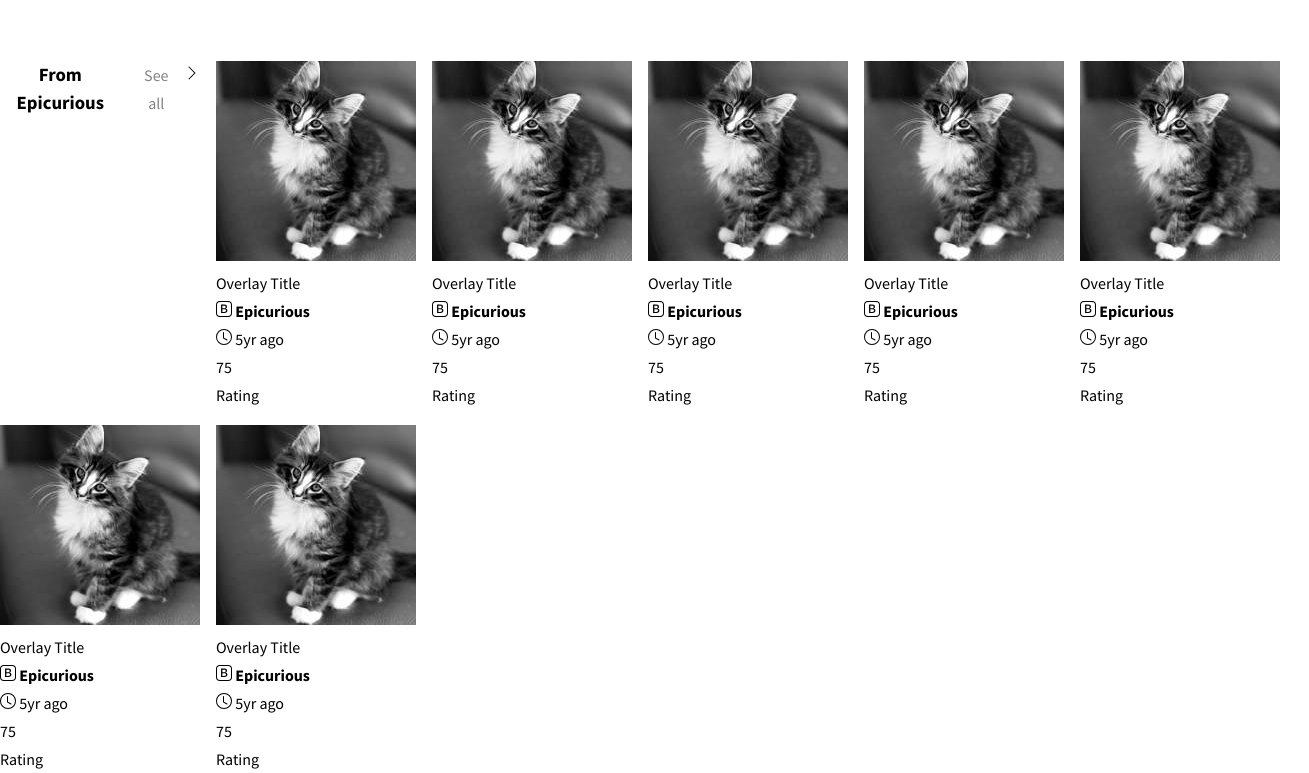
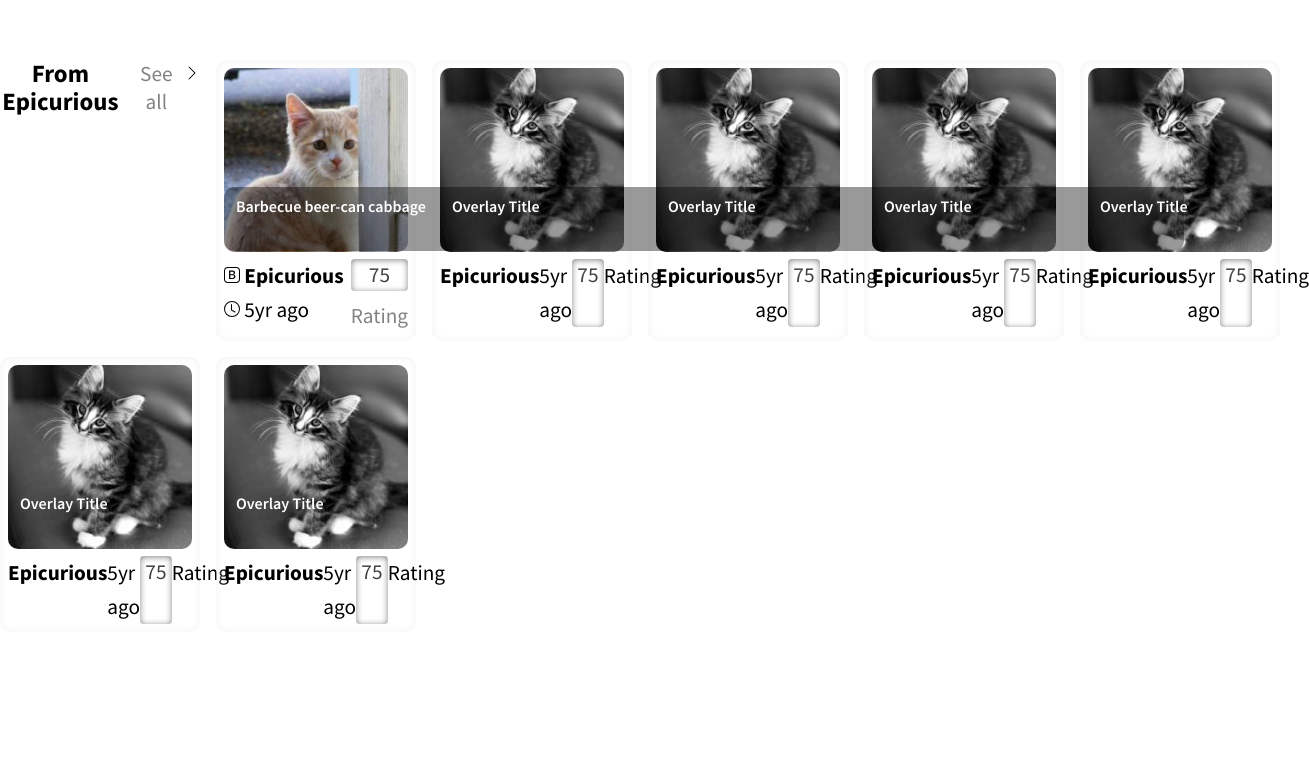
Before and after one commit to ReiSikk/Re-createTHIS, a plain HTML site: page index.html in a window 1280 px wide. Shown: the part 1074-1847 px from the top of the page, 1309 px wide, since content can reach past the window. After the commit the page ends 1706 px from the top, so only its background shows below. Drawn offline with Linux system fonts and the light colour scheme.

Commit message:
grid-card styling

```diff
--- a/css/style.css
+++ b/css/style.css
@@ -14,6 +14,7 @@
 }
 body {
   font-size: 100%;
+  font-size: 1.33rem;
   background-color: #ffffff;
   font-family: var(--main-font);
   line-height: 3.5vh;
@@ -29,6 +30,8 @@
 img {
   max-width: 100%;
   height: auto;
+  border-radius: 10px;
+  z-index: -1;
 }
 
 h1 {
@@ -54,6 +57,7 @@
 
 .searchbar {
   padding-left: 1rem;
+  font-size: 1rem;
 }
 
 /* *BUTTONS* */
@@ -77,11 +81,13 @@
   background-color: var(--button-red);
   margin-right: 10px;
   color: #fff;
+  font-size: 1rem;
 }
 
 .signUp {
   background-color: #f2f2f2;
   color: #000;
+  font-size: 1rem;
 }
 .directions {
   background-color: #f2f2f2;
@@ -218,7 +224,60 @@
 .gridHeader span {
   padding-left: 0.5rem;
 }
+.gridElem {
+  box-shadow: inset 0 0.5px 10px var(--button-gray);
+  padding: 0.5rem;
+  border-radius: 10px;
+}
+.gridElem-info {
+  display: flex;
+  justify-content: space-between;
+  line-height: 1.6;
+  max-width: 100%;
+}
+.gridElem-left a {
+  color: #000;
+}
+.gridelem-left span {
+  padding-top: 1rem;
+  color: var(--gray-text);
+}
+.gridElem-right p:last-child {
+  padding-top: 0.5rem;
+  color: var(--gray-text);
+}
+.gridElem-rating {
+  border-radius: 0.25rem;
+  box-shadow: inset 0 1px 6px 0 var(--gray-text);
+  color: #424242;
+  line-height: 1;
+  padding: 0.25em;
+  text-align: center;
+}
 
+.gridPic .overlay {
+  position: absolute;
+  height: 4rem;
+  margin-top: -9vh;
+  border-radius: 10px;
+  background-color: #000;
+  opacity: 0.4;
+  width: 75%;
+  z-index: 1;
+}
+
+.gridPic p {
+  position: absolute;
+  color: #fff;
+  font-size: 1rem;
+  font-weight: 600;
+  padding-left: 0.75rem;
+  line-height: 1.4;
+  z-index: 5;
+  opacity: 1;
+  margin-top: -8vh;
+  max-width: 100%;
+}
 @media only screen and (min-width: 600px) {
   .heroRecipe {
     display: grid;
@@ -244,6 +303,7 @@
     grid-column: 1/-1;
     margin: auto;
   }
+
   .gridHeader {
     grid-column: 1/-1;
   }
--- a/index.html
+++ b/index.html
@@ -133,10 +133,63 @@
         </div>
           <article class="gridElem">
             <div class="gridPic">
+
+              <img src="images/placekitty10.jpeg" alt="recipe" />
+              <div class="overlay">
+
+              </div>
+              <p class="overlayTitle">Barbecue beer-can cabbage</p>
+            </div>
+            <div class="gridElem-info">
+              <div class="gridElem-left">
+                <a href="#">
+              <svg
+                xmlns="http://www.w3.org/2000/svg"
+                width="16"
+                height="16"
+                fill="currentColor"
+                class="bi bi-bootstrap"
+                viewBox="0 0 16 16"
+              >
+                <path
+                  d="M5.062 12h3.475c1.804 0 2.888-.908 2.888-2.396 0-1.102-.761-1.916-1.904-2.034v-.1c.832-.14 1.482-.93 1.482-1.816 0-1.3-.955-2.11-2.542-2.11H5.062V12zm1.313-4.875V4.658h1.78c.973 0 1.542.457 1.542 1.237 0 .802-.604 1.23-1.764 1.23H6.375zm0 3.762V8.162h1.822c1.236 0 1.887.463 1.887 1.348 0 .896-.627 1.377-1.811 1.377H6.375z"
+                />
+                <path
+                  d="M0 4a4 4 0 0 1 4-4h8a4 4 0 0 1 4 4v8a4 4 0 0 1-4 4H4a4 4 0 0 1-4-4V4zm4-3a3 3 0 0 0-3 3v8a3 3 0 0 0 3 3h8a3 3 0 0 0 3-3V4a3 3 0 0 0-3-3H4z"
+                />
+              </svg>
+              <span><strong>Epicurious</strong></span>
+              </a>
+              <br />
+              <svg
+                xmlns="http://www.w3.org/2000/svg"
+                width="16"
+                height="16"
+                fill="currentColor"
+                class="bi bi-clock"
+                viewBox="0 0 16 16"
+              >
+                <path
+                  d="M8 3.5a.5.5 0 0 0-1 0V9a.5.5 0 0 0 .252.434l3.5 2a.5.5 0 0 0 .496-.868L8 8.71V3.5z"
+                />
+                <path
+                  d="M8 16A8 8 0 1 0 8 0a8 8 0 0 0 0 16zm7-8A7 7 0 1 1 1 8a7 7 0 0 1 14 0z"
+                />
+              </svg>
+              <span>5yr ago</span>
+              </div>
+              <div class="gridElem-right">
+              <p class="gridElem-rating">75</p>
+              <p>Rating</p>
+              </div>
+            </div>
+          </article>
+          <article class="gridElem">
+            <div class="gridPic">
               <img src="images/placekitty.jpeg" alt="recipe" />
               <p class="overlayTitle">Overlay Title</p>
             </div>
-            <div class="divElem-info">
+            <div class="gridElem-info">
               <svg
                 xmlns="http://www.w3.org/2000/svg"
                 width="16"
@@ -179,7 +232,7 @@
               <img src="images/placekitty.jpeg" alt="recipe" />
               <p class="overlayTitle">Overlay Title</p>
             </div>
-            <div class="divElem-info">
+            <div class="gridElem-info">
               <svg
                 xmlns="http://www.w3.org/2000/svg"
                 width="16"
@@ -222,7 +275,7 @@
               <img src="images/placekitty.jpeg" alt="recipe" />
               <p class="overlayTitle">Overlay Title</p>
             </div>
-            <div class="divElem-info">
+            <div class="gridElem-info">
               <svg
                 xmlns="http://www.w3.org/2000/svg"
                 width="16"
@@ -265,7 +318,7 @@
               <img src="images/placekitty.jpeg" alt="recipe" />
               <p class="overlayTitle">Overlay Title</p>
             </div>
-            <div class="divElem-info">
+            <div class="gridElem-info">
               <svg
                 xmlns="http://www.w3.org/2000/svg"
                 width="16"
@@ -308,7 +361,7 @@
               <img src="images/placekitty.jpeg" alt="recipe" />
               <p class="overlayTitle">Overlay Title</p>
             </div>
-            <div class="divElem-info">
+            <div class="gridElem-info">
               <svg
                 xmlns="http://www.w3.org/2000/svg"
                 width="16"
@@ -351,50 +404,7 @@
               <img src="images/placekitty.jpeg" alt="recipe" />
               <p class="overlayTitle">Overlay Title</p>
             </div>
-            <div class="divElem-info">
-              <svg
-                xmlns="http://www.w3.org/2000/svg"
-                width="16"
-                height="16"
-                fill="currentColor"
-                class="bi bi-bootstrap"
-                viewBox="0 0 16 16"
-              >
-                <path
-                  d="M5.062 12h3.475c1.804 0 2.888-.908 2.888-2.396 0-1.102-.761-1.916-1.904-2.034v-.1c.832-.14 1.482-.93 1.482-1.816 0-1.3-.955-2.11-2.542-2.11H5.062V12zm1.313-4.875V4.658h1.78c.973 0 1.542.457 1.542 1.237 0 .802-.604 1.23-1.764 1.23H6.375zm0 3.762V8.162h1.822c1.236 0 1.887.463 1.887 1.348 0 .896-.627 1.377-1.811 1.377H6.375z"
-                />
-                <path
-                  d="M0 4a4 4 0 0 1 4-4h8a4 4 0 0 1 4 4v8a4 4 0 0 1-4 4H4a4 4 0 0 1-4-4V4zm4-3a3 3 0 0 0-3 3v8a3 3 0 0 0 3 3h8a3 3 0 0 0 3-3V4a3 3 0 0 0-3-3H4z"
-                />
-              </svg>
-              <span><strong>Epicurious</strong></span>
-              <br />
-              <svg
-                xmlns="http://www.w3.org/2000/svg"
-                width="16"
-                height="16"
-                fill="currentColor"
-                class="bi bi-clock"
-                viewBox="0 0 16 16"
-              >
-                <path
-                  d="M8 3.5a.5.5 0 0 0-1 0V9a.5.5 0 0 0 .252.434l3.5 2a.5.5 0 0 0 .496-.868L8 8.71V3.5z"
-                />
-                <path
-                  d="M8 16A8 8 0 1 0 8 0a8 8 0 0 0 0 16zm7-8A7 7 0 1 1 1 8a7 7 0 0 1 14 0z"
-                />
-              </svg>
-              <span>5yr ago</span>
-              <p class="gridElem-rating">75</p>
-              <p>Rating</p>
-            </div>
-          </article>
-          <article class="gridElem">
-            <div class="gridPic">
-              <img src="images/placekitty.jpeg" alt="recipe" />
-              <p class="overlayTitle">Overlay Title</p>
-            </div>
-            <div class="divElem-info">
+            <div class="gridElem-info">
               <svg
                 xmlns="http://www.w3.org/2000/svg"
                 width="16"
```
Also changed, not shown: images/placekitty10.jpeg (added).
